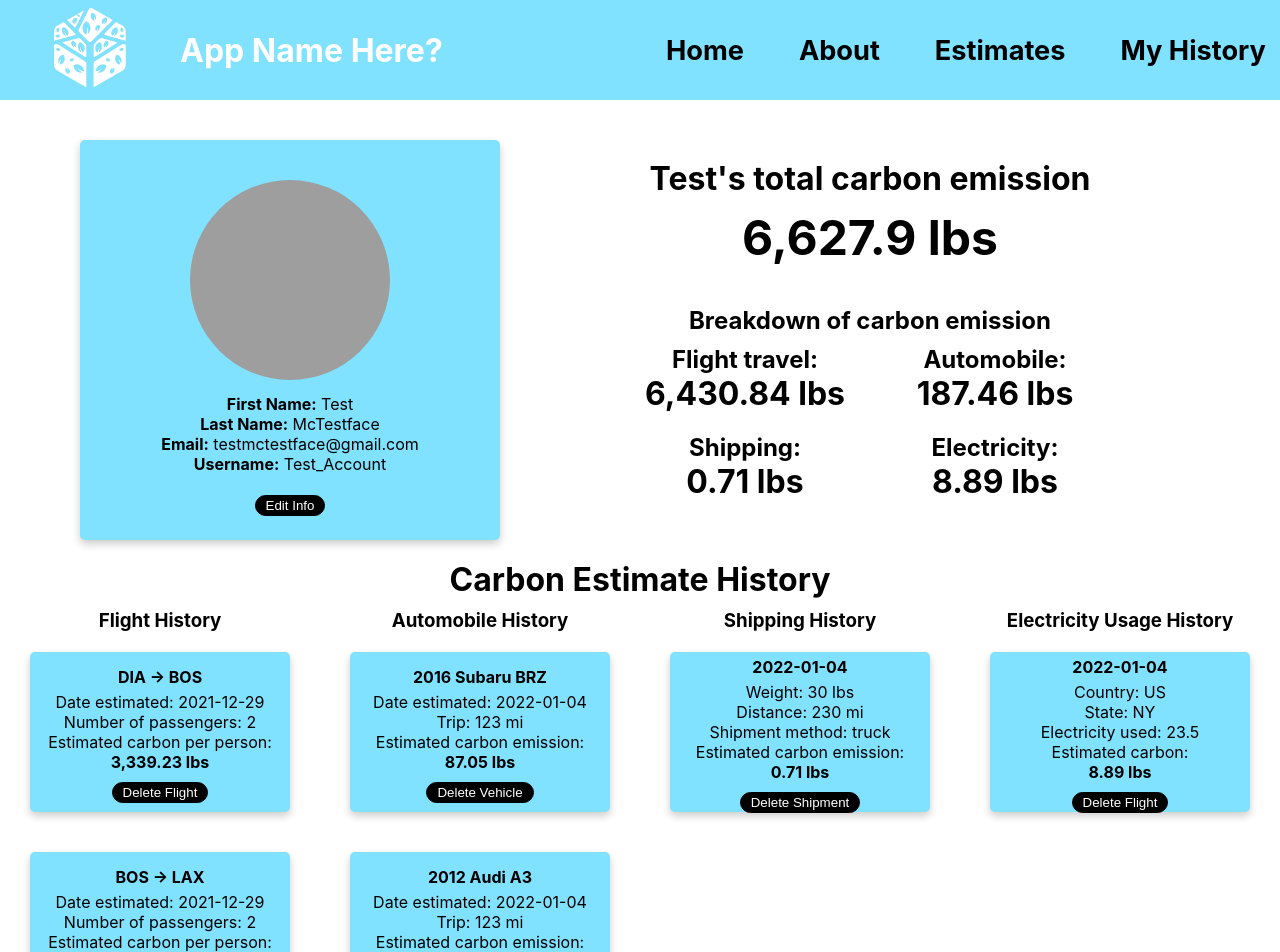
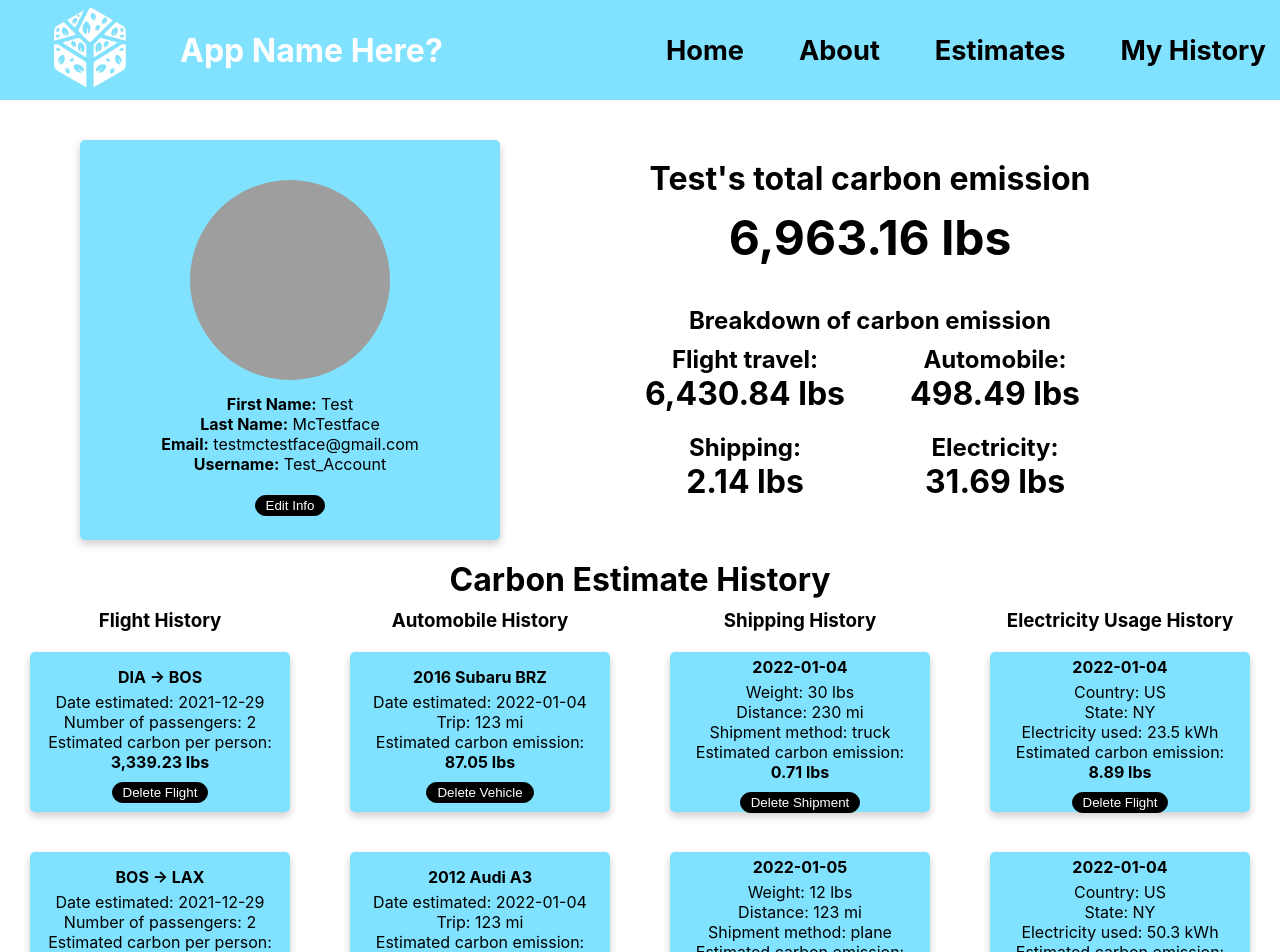
Before and after one commit to The-Orange-Dot/carbon-emission-app, a React (Create React App) app: page /user in a window 1280 px wide. Shown: the top 952 px of the page. Built offline with nearby package versions, Linux system fonts and the light colour scheme; data requests are answered from the project's data file; grey boxes are pictures that could not be loaded.

Commit message:
delete buttons and consolidated all saveData functions

```diff
--- a/db.json
+++ b/db.json
@@ -63,6 +63,14 @@
           "method": "truck",
           "carbon_lb": 0.71,
           "id": "23a0f8f9-cfdd-47d0-85e2-dfca0186869a"
+        },
+        {
+          "date": "2022-01-05T00:14:28.424Z",
+          "weight": 12,
+          "distance": 123,
+          "method": "plane",
+          "carbon_lb": 1.43,
+          "id": "3325691c-0205-48de-a2da-7ce7cd29e7d0"
         }
       ],
       "vehicleHistory": [
@@ -85,16 +93,42 @@
           "vehicle_year": 2012,
           "carbon_lb": 100.41,
           "id": "a059943a-5097-40c6-b1fe-920ad001f270"
+        },
+        {
+          "date": "2022-01-05T00:11:40.092Z",
+          "distance_value": 254,
+          "distance_unit": "mi",
+          "vehicle_make": "ASC Incorporated",
+          "vehicle_model": "GNX",
+          "vehicle_year": 1987,
+          "carbon_lb": 311.03,
+          "id": "99406efc-490a-4a64-9781-556c8a5fb825"
         }
       ],
       "electricityHistory": [
         {
-          "date": "2022-01-04T20:47:20.519Z",
+          "date": "2022-01-04T23:52:10.013Z",
           "country": "US",
           "state": "NY",
           "electricity_value": 23.5,
           "carbon_lb": 8.89,
-          "id": "a4d536e1-fd82-4b12-a77b-b305a566decf"
+          "id": "a6430835-9c24-439c-b68d-4311b2202ca6"
+        },
+        {
+          "date": "2022-01-04T23:52:26.742Z",
+          "country": "US",
+          "state": "NY",
+          "electricity_value": 50.3,
+          "carbon_lb": 19.02,
+          "id": "700af74f-906c-4a3d-9854-d21e18cccbf9"
+        },
+        {
+          "date": "2022-01-05T00:17:50.493Z",
+          "country": "US",
+          "state": "NY",
+          "electricity_value": 10,
+          "carbon_lb": 3.78,
+          "id": "8d8ecf99-745d-4459-8fb7-d224ec62c4dd"
         }
       ]
     }
--- a/src/App.js
+++ b/src/App.js
@@ -42,17 +42,17 @@ function App() {
     };
   }, []);
 
-  const handleFlightSaveClick = (results) => {
-    fetch(`http://localhost:3001/users/${user.id}`, {
-      method: "PATCH",
-      headers: { "Content-Type": "application/json" },
-      body: JSON.stringify({
-        flightHistory: [...user.flightHistory, results],
-      }),
-    })
-      .then((resp) => resp.json())
-      .then((userUpdate) => setUser(userUpdate));
-  };
+  // const handleFlightSaveClick = (results) => {
+  //   fetch(`http://localhost:3001/users/${user.id}`, {
+  //     method: "PATCH",
+  //     headers: { "Content-Type": "application/json" },
+  //     body: JSON.stringify({
+  //       flightHistory: [...user.flightHistory, results],
+  //     }),
+  //   })
+  //     .then((resp) => resp.json())
+  //     .then((userUpdate) => setUser(userUpdate));
+  // };
 
   const handleFlightDelete = (flight) => {
     const filteredFlights = user.flightHistory.filter(
@@ -73,17 +73,17 @@ function App() {
     });
   };
 
-  const handleVehicleSaveClick = (vehicleResults) => {
-    fetch(`http://localhost:3001/users/${user.id}`, {
-      method: "PATCH",
-      headers: { "Content-Type": "application/json" },
-      body: JSON.stringify({
-        vehicleHistory: [...user.vehicleHistory, vehicleResults],
-      }),
-    })
-      .then((resp) => resp.json())
-      .then((userUpdate) => setUser(userUpdate));
-  };
+  // const handleVehicleSaveClick = (vehicleResults) => {
+  //   fetch(`http://localhost:3001/users/${user.id}`, {
+  //     method: "PATCH",
+  //     headers: { "Content-Type": "application/json" },
+  //     body: JSON.stringify({
+  //       vehicleHistory: [...user.vehicleHistory, vehicleResults],
+  //     }),
+  //   })
+  //     .then((resp) => resp.json())
+  //     .then((userUpdate) => setUser(userUpdate));
+  // };
 
   const handleVehicleDelete = (vehicle) => {
     const filteredVehicles = user.vehicleHistory.filter(
@@ -104,29 +104,79 @@ function App() {
     });
   };
 
-  function handleShippingSaveClick(shippingResults) {
+  // function handleShippingSaveClick(shippingResults) {
+  //   fetch(`http://localhost:3001/users/${user.id}`, {
+  //     method: "PATCH",
+  //     headers: { "Content-Type": "application/json" },
+  //     body: JSON.stringify({
+  //       shippingHistory: [...user.shippingHistory, shippingResults],
+  //     }),
+  //   })
+  //     .then((resp) => resp.json())
+  //     .then((userUpdate) => setUser(userUpdate));
+  // }
+
+  function handleShipmentDelete(shipment) {
+    const filteredShipping = user.shippingHistory.filter(
+      (box) => box.id !== shipment.id
+    );
+
     fetch(`http://localhost:3001/users/${user.id}`, {
       method: "PATCH",
       headers: { "Content-Type": "application/json" },
       body: JSON.stringify({
-        shippingHistory: [...user.shippingHistory, shippingResults],
+        shippingHistory: filteredShipping,
+      }),
+    });
+
+    setUser({
+      ...user,
+      shippingHistory: filteredShipping,
+    });
+  }
+
+  // function handleElectricitySaveClick(electricityResults) {
+  //   fetch(`http://localhost:3001/users/${user.id}`, {
+  //     method: "PATCH",
+  //     headers: { "Content-Type": "application/json" },
+  //     body: JSON.stringify({
+  //       electricityHistory: [...user.electricityHistory, electricityResults],
+  //     }),
+  //   })
+  //     .then((resp) => resp.json())
+  //     .then((userUpdate) => setUser(userUpdate));
+  // }
+
+  function handleElectricityDelete(electricity) {
+    const filteredElectric = user.electricityHistory.filter(
+      (electric) => electric.id !== electricity.id
+    );
+
+    fetch(`http://localhost:3001/users/${user.id}`, {
+      method: "PATCH",
+      headers: { "Content-Type": "application/json" },
+      body: JSON.stringify({
+        electricityHistory: filteredElectric,
+      }),
+    });
+
+    setUser({
+      ...user,
+      electricityHistory: filteredElectric,
+    });
+  }
+
+  function handleSaveData(location, item) {
+    fetch(`http://localhost:3001/users/${user.id}`, {
+      method: "PATCH",
+      headers: { "Content-Type": "application/json" },
+      body: JSON.stringify({
+        [location]: [...user[location], item],
       }),
     })
       .then((resp) => resp.json())
       .then((userUpdate) => setUser(userUpdate));
-  }
 
-  function handleElectricitySaveClick(electricityResults) {
-    console.log("saving")
-    fetch(`http://localhost:3001/users/${user.id}`, {
-      method: "PATCH",
-      headers: { "Content-Type": "application/json" },
-      body: JSON.stringify({
-        electricityHistory: [...user.electricityHistory, electricityResults],
-      }),
-    })
-      .then((resp) => resp.json())
-      .then((userUpdate) => setUser(userUpdate));
   }
 
 
@@ -153,6 +203,8 @@ function App() {
               user={user}
               onFlightDelete={handleFlightDelete}
               onVehicleDelete={handleVehicleDelete}
+              onElectricityDelete={handleElectricityDelete}
+              onShipmentDelete={handleShipmentDelete}
             />
           )}
         />
@@ -161,10 +213,10 @@ function App() {
           path="/estimate"
           component={() => (
             <Estimate
-              onSaveFlightClick={handleFlightSaveClick}
-              onSaveVehicleClick={handleVehicleSaveClick}
-              onSaveShippingClick={handleShippingSaveClick}
-              onSaveElectricityClick={handleElectricitySaveClick}
+              onSaveData={handleSaveData}
+              //onSaveVehicleClick={handleVehicleSaveClick}
+              //onSaveShippingClick={handleShippingSaveClick}
+              //onSaveElectricityClick={handleElectricitySaveClick}
             />
           )}
         />
--- a/src/Components/Electricity.Results.js
+++ b/src/Components/Electricity.Results.js
@@ -1,4 +1,4 @@
-function  ElectricityResults({ electricityData, onSaveElectricityClick }) {
+function  ElectricityResults({ electricityData, onSaveData }) {
     return (
         <div>
             <h2>Carbon Estimate:</h2>
@@ -18,7 +18,7 @@ function  ElectricityResults({ electricityData, onSaveElectricityClick }) {
             <h4>Carbon Estimate (lbs): </h4>
             <p>{electricityData.carbon_lb}</p>
 
-            <button onClick={() => onSaveElectricityClick(electricityData)}>
+            <button onClick={() => onSaveData("electricityHistory", electricityData)}>
                 Save to History
             </button>
         </div>
--- a/src/Components/ElectricityForm.js
+++ b/src/Components/ElectricityForm.js
@@ -24,10 +24,10 @@ function ElectricityForm({ handleFormSubmit }) {
         <div className="emission-form-container">
         <form onSubmit={onFormSubmit}>
             <div>
-                <label>Electricity used:</label>
+                <label>Electricity used (kWh):</label>
                 <input
                     type="text"
-                    placeholder="Enter value in kWh"
+                    placeholder="Ex: 12.3"
                     name="electricity_value"
                     onChange={handleElectricityDataChange}
                 ></input>
--- a/src/Components/Estimate.js
+++ b/src/Components/Estimate.js
@@ -10,10 +10,10 @@ import ElectricityResults from "./Electricity.Results";
 import "./EmissionPage.css";
 
 function Estimate({
-  onSaveFlightClick,
-  onSaveVehicleClick,
-  onSaveShippingClick,
-  onSaveElectricityClick
+  onSaveData,
+  //onSaveVehicleClick,
+  //onSaveShippingClick,
+  //onSaveElectricityClick
 }) {
   const [flightResults, setFlightResults] = useState({
     date: "",
@@ -217,7 +217,7 @@ function Estimate({
               {flightResults.id.length !== 0 ? (
                 <FlightResults
                   flightData={flightResults}
-                  onSaveFlightClick={onSaveFlightClick}
+                  onSaveData={onSaveData}
               />
               ) : null}
             </>
@@ -233,7 +233,7 @@ function Estimate({
               {vehicleResults.id.length !== 0 ? (
                 <VehicleResults
                   vehicleData={vehicleResults}
-                  onSaveVehicleClick={onSaveVehicleClick}
+                  onSaveData={onSaveData}
               />
               ) : null}
             </>
@@ -249,7 +249,7 @@ function Estimate({
               {shippingResults.id.length !== 0 ? (
                 <ShippingResults
                   shippingData={shippingResults}
-                  onSaveShippingClick={onSaveShippingClick}
+                  onSaveData={onSaveData}
               />
               ) : null}
             </>
@@ -265,7 +265,7 @@ function Estimate({
               {electricityResults.id.length !== 0 ? (
                 <ElectricityResults
                   electricityData={electricityResults}
-                  onSaveElectricityClick={onSaveElectricityClick}
+                  onSaveData={onSaveData}
               />
             ) : null}
             </>
--- a/src/Components/FlightResults.js
+++ b/src/Components/FlightResults.js
@@ -1,4 +1,4 @@
-function FlightResults({ flightData, onSaveFlightClick }) {
+function FlightResults({ flightData, onSaveData }) {
   return (
     <div>
       <h2>Carbon Estimate:</h2>
@@ -18,7 +18,7 @@ function FlightResults({ flightData, onSaveFlightClick }) {
       <h4>Carbon Estimate (lbs): </h4>
       <p>{flightData.carbon_lb}</p>
 
-      <button onClick={() => onSaveFlightClick(flightData)}>
+      <button onClick={() => onSaveData("flightHistory", flightData)}>
         Save to History
       </button>
     </div>
--- a/src/Components/ShippingResults.js
+++ b/src/Components/ShippingResults.js
@@ -1,4 +1,4 @@
-function ShippingResults({ shippingData, onSaveShippingClick }) {
+function ShippingResults({ shippingData, onSaveData }) {
     return (
         <div>
             <h2>Carbon Estimate:</h2>
@@ -15,7 +15,7 @@ function ShippingResults({ shippingData, onSaveShippingClick }) {
             <h4>Carbon Estimate (lbs): </h4>
             <p>{shippingData.carbon_lb}</p>
 
-            <button onClick={() => onSaveShippingClick(shippingData)}>
+            <button onClick={() => onSaveData("shippingHistory", shippingData)}>
                 Save to History
             </button>
         </div>
--- a/src/Components/VehicleResults.js
+++ b/src/Components/VehicleResults.js
@@ -1,4 +1,4 @@
-function VehicleResults({ vehicleData, onSaveVehicleClick }) {
+function VehicleResults({ vehicleData, onSaveData }) {
   return (
     <div>
       <h2>Carbon Estimate:</h2>
@@ -15,7 +15,7 @@ function VehicleResults({ vehicleData, onSaveVehicleClick }) {
       <h4>Carbon Estimate (lbs): </h4>
       <p>{vehicleData.carbon_lb}</p>
 
-      <button onClick={() => onSaveVehicleClick(vehicleData)}>
+      <button onClick={() => onSaveData("vehicleHistory", vehicleData)}>
         Save to History
       </button>
     </div>
--- a/src/Components/userInfo/ElectricityCard.js
+++ b/src/Components/userInfo/ElectricityCard.js
@@ -7,9 +7,9 @@ function ElectricityCard({ electricity, onElectricityDelete }) {
       <ul>
         <p>Country: {electricity.country}</p>
         <p>State: {electricity.state}</p>
-        <p>Electricity used: {electricity.electricity_value}</p>
+        <p>Electricity used: {electricity.electricity_value} kWh</p>
         <div>
-          <p>Estimated carbon: </p>
+          <p>Estimated carbon emission: </p>
           <p>
             <strong>{electricity.carbon_lb} lbs</strong>
           </p>
--- a/src/Components/userInfo/UserInfo.js
+++ b/src/Components/userInfo/UserInfo.js
@@ -8,6 +8,7 @@ function UserInfo({
   user,
   onFlightDelete,
   onVehicleDelete,
+  onShipmentDelete,
   onElectricityDelete,
 }) {
   const totalFlightCarbon = user.flightHistory.reduce(
@@ -161,7 +162,7 @@ function UserInfo({
               <ShippingCard
                 key={shipment.id}
                 shipment={shipment}
-                onShipmentDelete={null}
+                onShipmentDelete={onShipmentDelete}
               />
             ))}
           </div>
```
